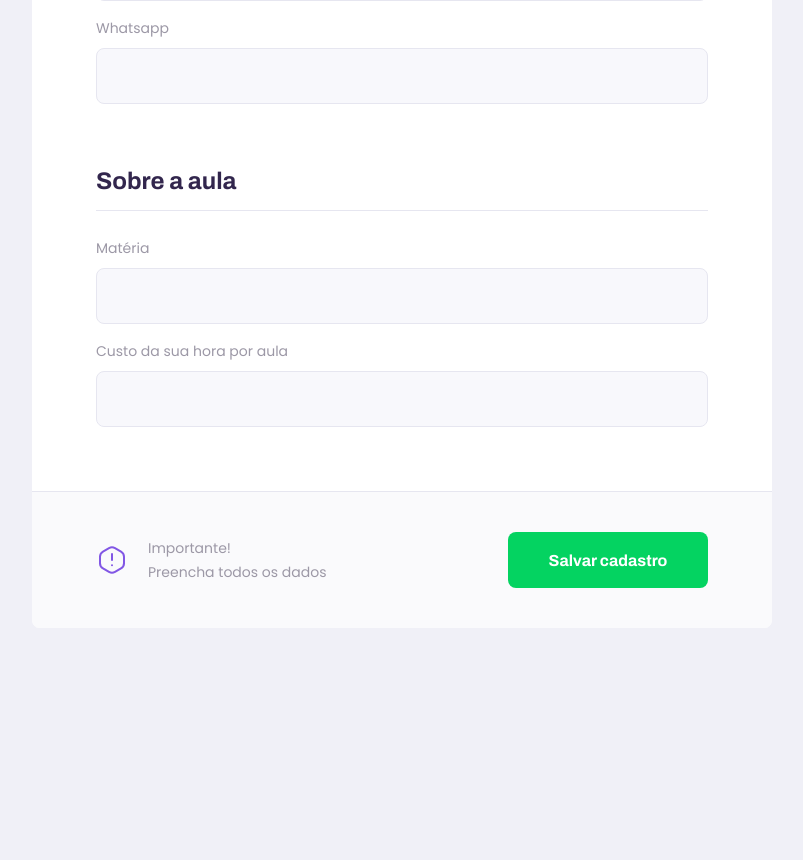
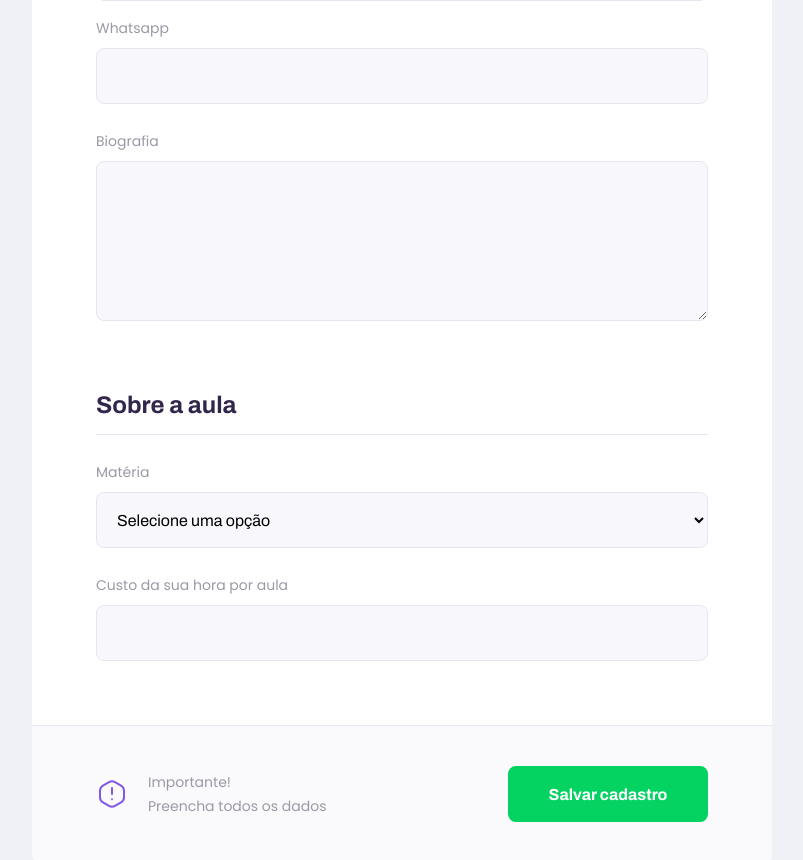
Before and after one commit to diogosalesdev/NLW, a React (Create React App) app in the folder NLW2/web/: page /give-classes in a window 1280 px wide. Shown: the part 630-1490 px from the top of the page, without its empty margins (238-1041 px from the left). Before the commit the page ends 1258 px from the top, so only its background shows below. Built offline with nearby package versions, Linux system fonts and the light colour scheme.

Commit message:
Components Sect and Textarea created

```diff
--- /dev/null
+++ b/NLW2/web/src/components/Select/index.tsx
@@ -0,0 +1,28 @@
+import React, { SelectHTMLAttributes } from 'react';
+
+import './styles.css'
+
+interface SelectProps extends SelectHTMLAttributes<HTMLSelectElement> {
+  name: string;
+  label: string;
+  options: Array<{
+    value: string;
+    label:string;
+  }>;
+}
+
+const  Select: React.FC<SelectProps> = ({ label, name, options, ...rest }) => {
+  return (
+    <div className="select-block">
+      <label htmlFor={name}>{label}</label>
+      <select id={name} {...rest}>
+        <option value="" disabled selected hidden >Selecione uma opção</option>
+        {options.map(option => {
+          return <option key={option.value} value={option.value}>{option.label}</option>
+        })}
+      </select>
+    </div>
+  );
+}
+
+export default Select;
--- /dev/null
+++ b/NLW2/web/src/components/Select/styles.css
@@ -0,0 +1,34 @@
+.select-block {
+  position: relative;
+}
+
+.select-block + .select-block {
+  margin-top: 1.4rem;
+}
+
+.select-block label {
+  font-size: 1.4rem;
+}
+
+.select-block select {
+  width: 100%;
+  height: 5.6rem;
+  margin-top: 0.8rem;
+  border-radius: 0.8rem;
+  background-color: var(--color-input-background);
+  border: 1px solid var(--color-line-in-white);
+  outline: 0;
+  padding: 0 1.6rem;
+  font: 1.6rem Archivo;
+}
+
+.select-block:focus-within::after {
+  width: calc(100% - 3.2rem);
+  height: 2px;
+  content: '';
+  background: var(--color-primary-light);
+  position: absolute;
+  left: 1.6rem;
+  right: 1.6rem;
+  bottom: 0;
+}
--- /dev/null
+++ b/NLW2/web/src/components/Textarea/index.tsx
@@ -0,0 +1,19 @@
+import React, { TextareaHTMLAttributes } from 'react';
+
+import './styles.css'
+
+interface TextareaProps extends TextareaHTMLAttributes<HTMLTextAreaElement> {
+  name: string;
+  label: string;
+}
+
+const  Textarea: React.FC<TextareaProps> = ({ label, name, ...rest }) => {
+  return (
+    <div className="textarea-block">
+      <label htmlFor={name}>{label}</label>
+      <textarea id={name}{...rest}/>
+    </div>
+  );
+}
+
+export default Textarea;
--- /dev/null
+++ b/NLW2/web/src/components/Textarea/styles.css
@@ -0,0 +1,36 @@
+.textarea-block {
+  position: relative;
+}
+
+.textarea-block + .textarea-block {
+  margin-top: 1.4rem;
+}
+
+.textarea-block label {
+  font-size: 1.4rem;
+}
+
+.textarea-block textarea {
+  width: 100%;
+  height: 16rem;
+  min-height: 8rem;
+  margin-top: 0.8rem;
+  border-radius: 0.8rem;
+  background-color: var(--color-input-background);
+  border: 1px solid var(--color-line-in-white);
+  outline: 0;
+  resize: vertical;
+  padding: 1.2rem 1.6rem;
+  font: 1.6rem Archivo;
+}
+
+.textarea-block:focus-within::after {
+  width: calc(100% - 3.2rem);
+  height: 2px;
+  content: '';
+  background: var(--color-primary-light);
+  position: absolute;
+  left: 1.6rem;
+  right: 1.6rem;
+  bottom: 7px;
+}
--- a/NLW2/web/src/pages/TeacherForm/index.tsx
+++ b/NLW2/web/src/pages/TeacherForm/index.tsx
@@ -1,6 +1,8 @@
 import React from 'react';
 import PageHeader from '../../components/PageHeader/index';
 import Input from '../../components/Input/index';
+import Textarea from '../../components/Textarea/index';
+import Select from '../../components/Select/index';
 
 import warningIcon from '../../assets/images/icons/warning.svg'
 
@@ -19,10 +21,28 @@ function TeacherForm() {
           <Input name="name" label="Nome completo" />
           <Input name="avatar" label="Avatar" />
           <Input name="whatsapp" label="Whatsapp" />
+          <Textarea name="bio" label="Biografia" />
         </fieldset>
          <fieldset>
           <legend>Sobre a aula</legend>
-          <Input name="subject" label="Matéria" />
+          <Select
+            name="subject"
+            label="Matéria"
+            options={[
+              {value: 'Artes', label: 'Artes'},
+              {value: 'Biologia', label: 'Biologia'},
+              {value: 'Física', label: 'Física'},
+              {value: 'Matemática', label: 'Matemática'},
+              {value: 'Português', label: 'Português'},
+              {value: 'História', label: 'História'},
+              {value: 'Geografia', label: 'Geografia'},
+              {value: 'Literatura', label: 'Literatura'},
+              {value: 'Literatura', label: 'Literatura'},
+              {value: 'Inglês', label: 'Inglês'},
+              {value: 'Educação física', label: 'Educação física'},
+              {value: 'Química', label: 'Química'},
+            ]}
+          />
           <Input name="cost" label="Custo da sua hora por aula" />
         </fieldset>
         <footer>
--- a/NLW2/web/src/pages/TeacherForm/styles.css
+++ b/NLW2/web/src/pages/TeacherForm/styles.css
@@ -40,6 +40,11 @@
   width: 100%;
   padding-bottom: 1.6rem;
   border-bottom: 1px solid var(--color-line-in-white);
+}
+
+#page-teacher-form main fieldset .input-block + .textarea-block,
+#page-teacher-form main fieldset .select-block + .input-block {
+  margin-top: 2.4rem;
 }
 
 #page-teacher-form main footer {
```
